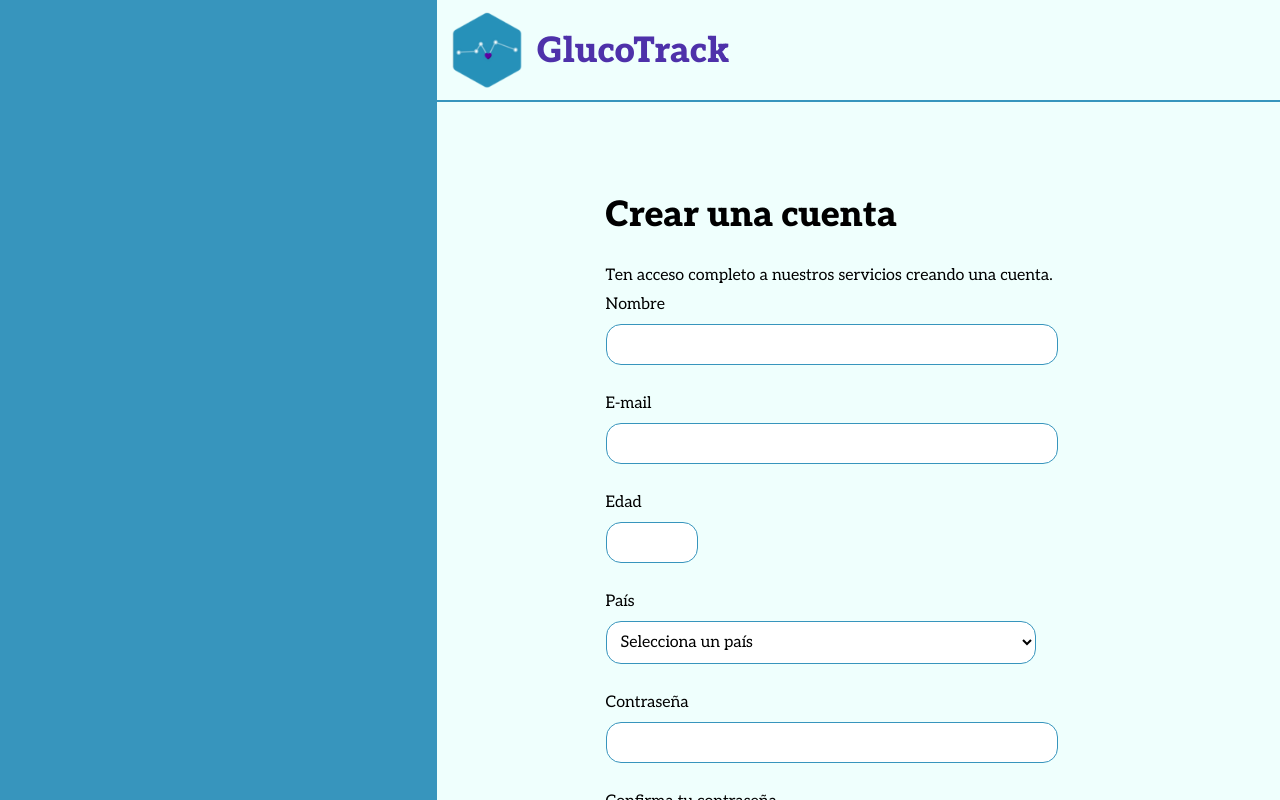
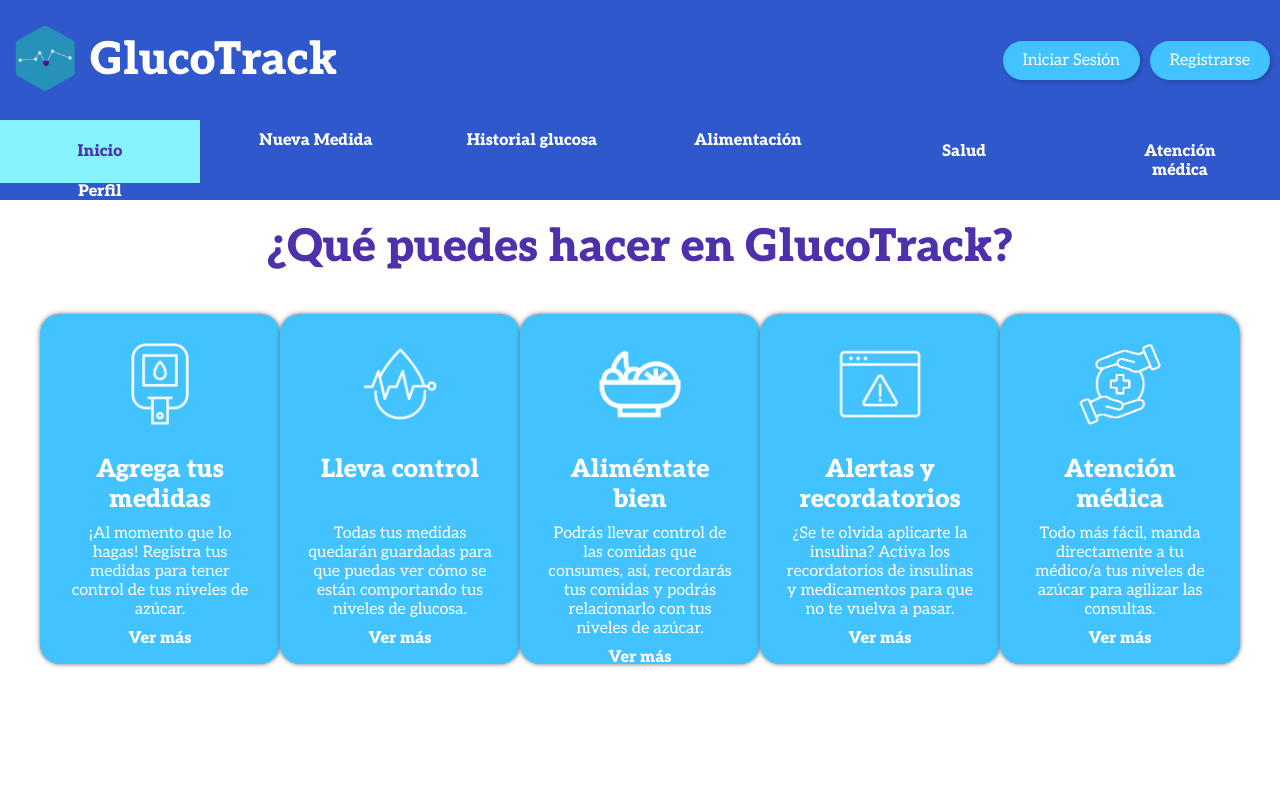
Before and after one commit to valeferreiraan/APLICACION_WEB_GLUCOTRACK, a React (Create React App) app in the folder ReactApp/glucotrack/: page / in a window 1280 px wide. Shown: the top 800 px of the page. Built offline with nearby package versions, Linux system fonts and the light colour scheme.

Commit message:
clase noviembre 15
navegaciooon con link

```diff
--- a/ReactApp/glucotrack/src/App.js
+++ b/ReactApp/glucotrack/src/App.js
@@ -6,12 +6,21 @@ import IndexApp from './pages/index/IndexApp';
 
 import Login from './pages/login/Login';
 import SignUp from './pages/login/Signup';
+import { BrowserRouter, Route, Routes } from 'react-router-dom';
 
 function App() {
   return (
     <div className="container-fluid overflow-hidden">
+    <BrowserRouter>
+    <Routes>
 
-      <SignUp  />
+      <Route path="/" element={<IndexApp  />} />
+      <Route path="/login" element={<Login  />} />
+
+
+
+    </Routes>
+    </BrowserRouter>
     </div>
   );
 }
--- a/ReactApp/glucotrack/src/components/navbar/Nav.css
+++ b/ReactApp/glucotrack/src/components/navbar/Nav.css
@@ -45,3 +45,24 @@
     background-color: var(--azulClaro2);
     color: var(--morado);
 }
+
+.nav-link Link{
+    text-decoration: none;
+    color: #fff;
+    font-weight: bold;
+    padding: 10px 20px;
+    display: block;
+    border: 1px solid transparent;
+    /*border-radius: 5px;*/
+
+}
+
+.nav-link Link:hover {
+    background-color: var(--azulClaro2);
+    color: var(--morado);
+}
+
+.nav-linkOn Link {
+    background-color: var(--azulClaro2);
+    color: var(--morado);
+}
--- a/ReactApp/glucotrack/src/components/navbar/Nav.js
+++ b/ReactApp/glucotrack/src/components/navbar/Nav.js
@@ -1,11 +1,16 @@
 import './Nav.css';
 import Login from '../../pages/login/Login';
+import {Link} from "react-router-dom"
+
+
 
 function Nav(){
     return(
         <nav className = "navbar">
             <div className="nav-link nav-linkOn">
-                <a href="#">Inicio</a>
+                <a>
+                    <Link to="/">Inicio</Link>
+                </a>
             </div>
             <div className="nav-link">
                 <a href={Login}>Nueva Medida</a>
@@ -17,13 +22,19 @@ function Nav(){
                 <a href="./views/login.html">Alimentación</a>
             </div>
             <div className="nav-link">
-                <a href="./views/login.html">Salud</a>
+                <a>
+                    <Link to="/login">Salud</Link>
+                </a>
             </div>
             <div className="nav-link">
-                <a href="./views/login.html">Atención médica</a>
+                <a>
+                    <Link to="/login">Atención médica</Link>
+                </a>
             </div>
             <div className="nav-link">
-                <a href="./views/login.html">Perfil</a>
+                <a>
+                    <Link to="/login">Perfil</Link>
+                </a>
             </div>
         </nav>
     )
--- a/ReactApp/glucotrack/src/pages/index/IndexApp.js
+++ b/ReactApp/glucotrack/src/pages/index/IndexApp.js
@@ -8,11 +8,12 @@ import info2 from './img/2.png';
 import info3 from './img/3.png';
 import info4 from './img/reminders.png';
 import info5 from './img/medicalattention.png';
-
+import { BrowserRouter,Routes,Route } from 'react-router-dom';
 
 
 function IndexApp(){
     return(
+
         <div>
             <Header />
             <Nav />
--- a/package.json
+++ /dev/null
@@ -1,5 +0,0 @@
-{
-  "dependencies": {
-    "react-router-dom": "^6.18.0"
-  }
-}
```
Also changed, not shown: 1 other file (tests, documents, lock files or other folders).
